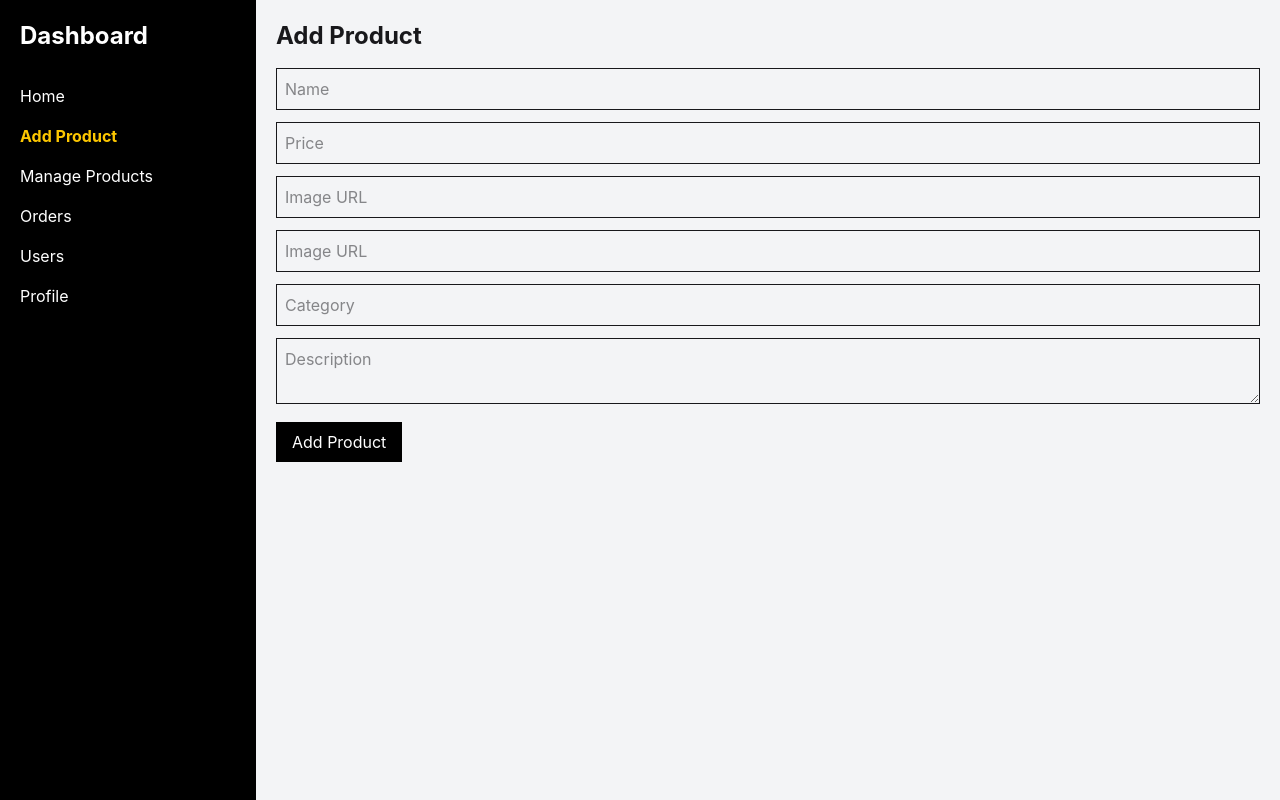
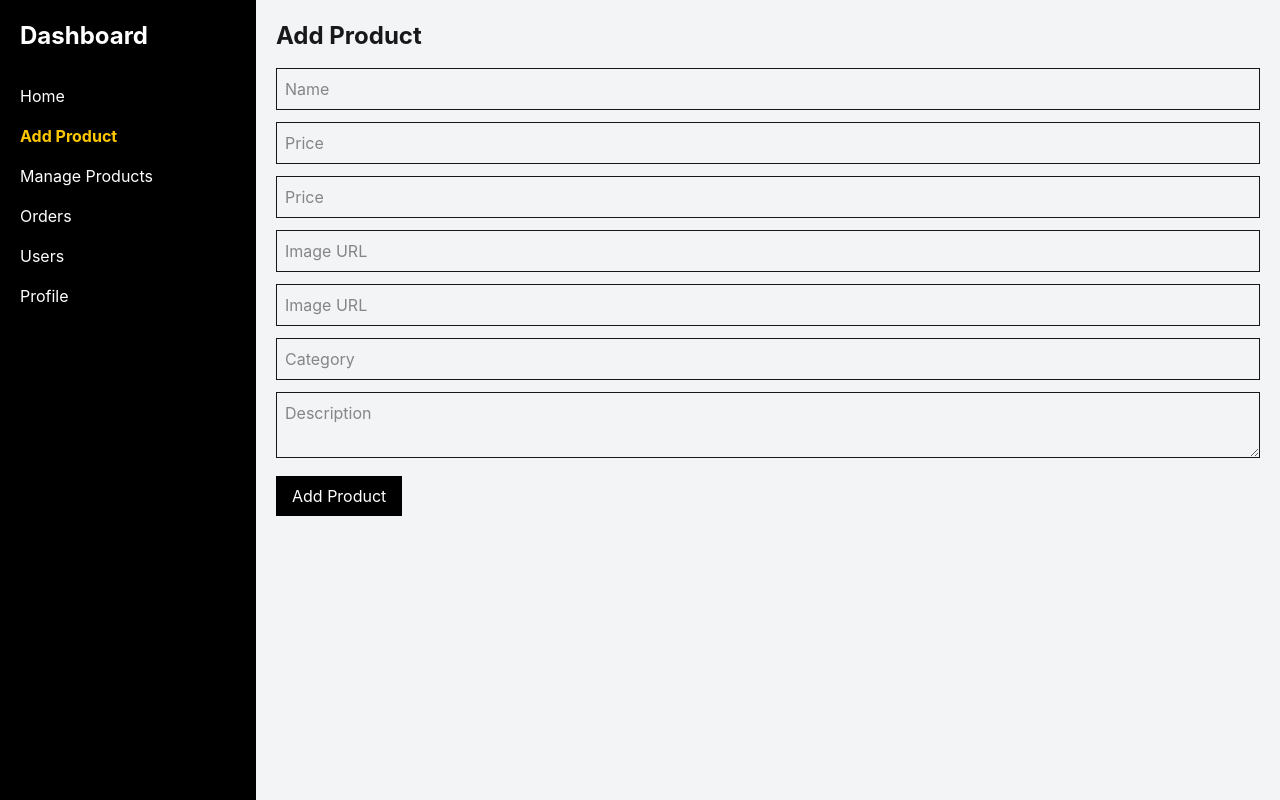
Before and after one commit to Labib-Talukdar/Dashboard-Client, a React (Vite) app: page /dashboard/add-product in a window 1280 px wide. Built offline with nearby package versions, Linux system fonts and the light colour scheme.

Commit message:
input add

```diff
--- a/src/pages/Home/Deshboard/AddProduct.jsx
+++ b/src/pages/Home/Deshboard/AddProduct.jsx
@@ -44,6 +44,7 @@ const AddProduct = () => {
         <input name="name" value={formData.name} onChange={handleChange} placeholder="Name" className="border p-2 w-full" />
 
         <input name="price" value={formData.price} onChange={handleChange} placeholder="Price" className="border p-2 w-full" />
+        <input name="price" value={formData.price} onChange={handleChange} placeholder="Price" className="border p-2 w-full" />
 
         <input name="image" value={formData.image} onChange={handleChange} placeholder="Image URL" className="border p-2 w-full" />
         <input name="size" value={formData.image} onChange={handleChange} placeholder="Image URL" className="border p-2 w-full" />
```
